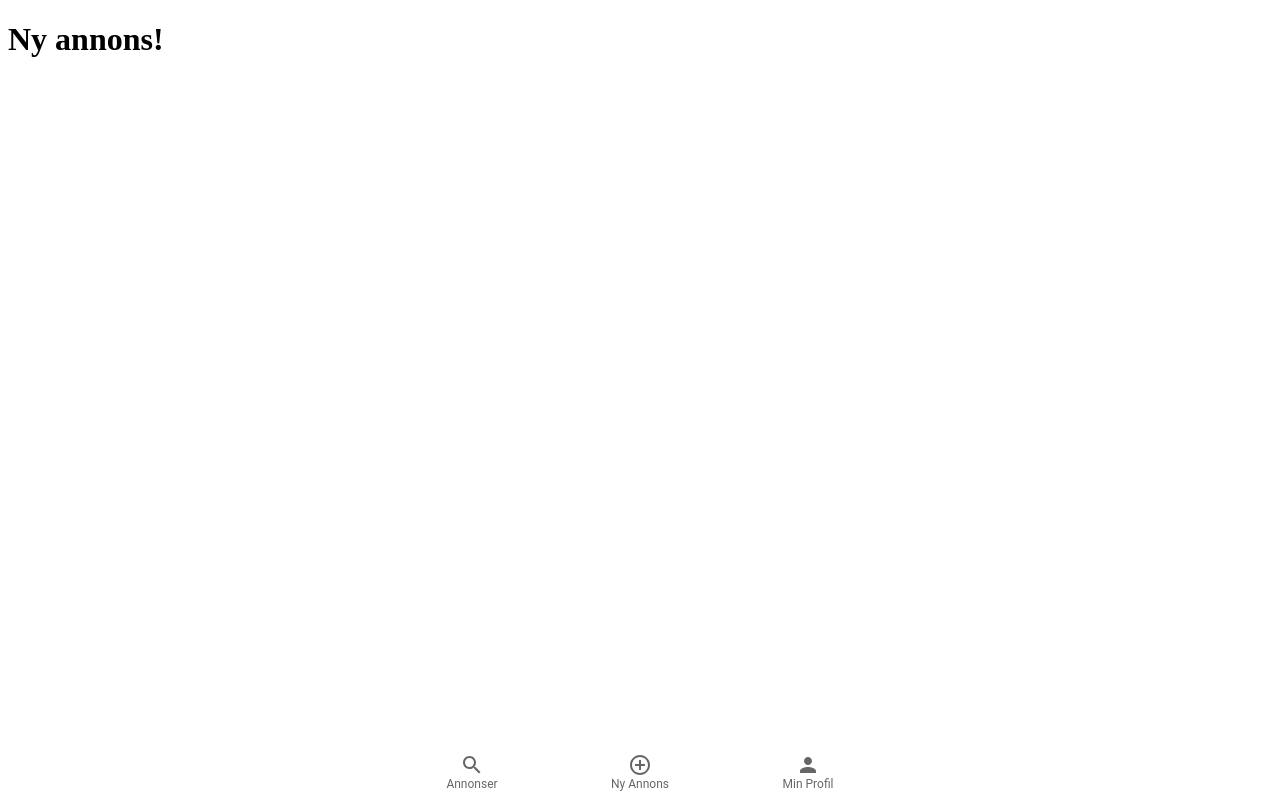
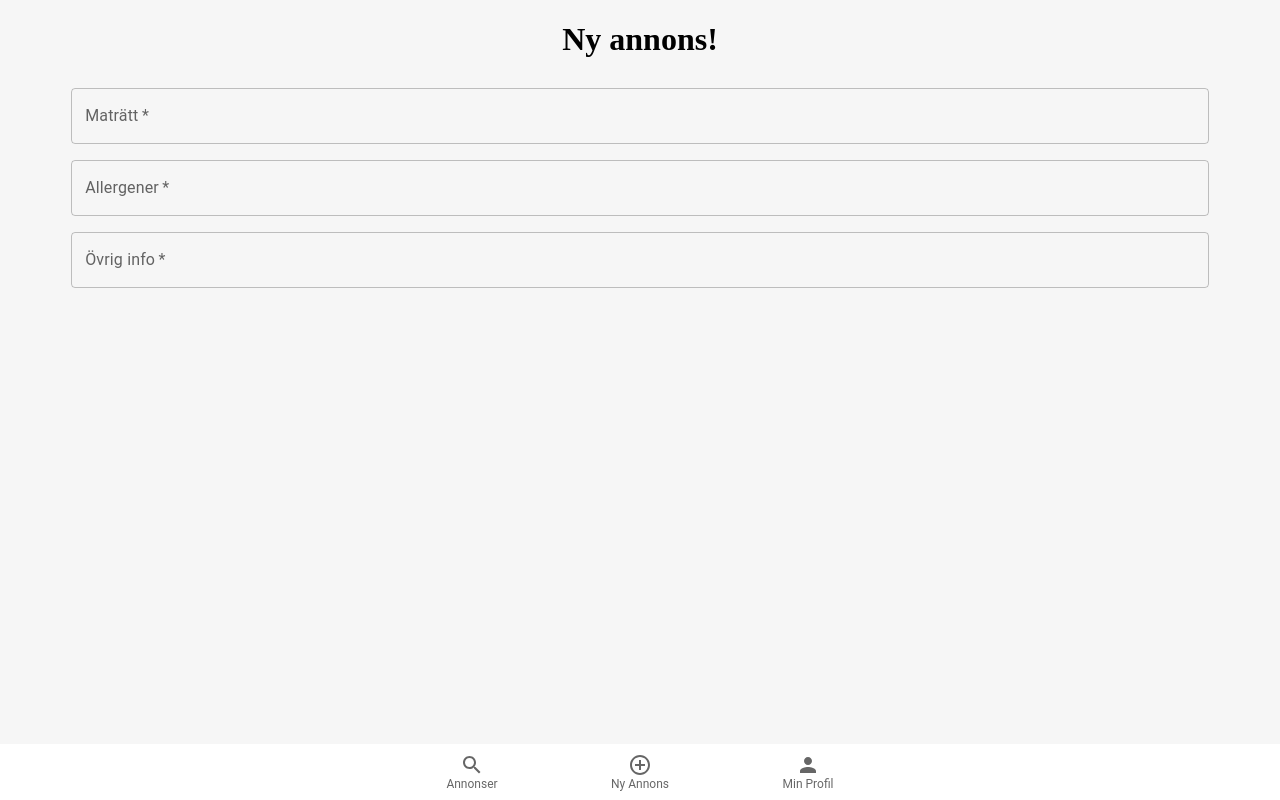
Before and after one commit to MikaelLindeman/smart-waste, a React (Create React App) app: page /Nyannons in a window 1280 px wide. Built offline with nearby package versions, Linux system fonts and the light colour scheme.

Commit message:
new changs again

```diff
--- a/src/App.css
+++ b/src/App.css
@@ -1,7 +1,5 @@
-.body {
-    color: black;
-    display: flex;
-    justify-content: center;
+html, body {
+    background-color: #F6F6F6;
 }
 
 .cardContainer {
@@ -13,7 +11,7 @@
 
 }
 .annonserPage {
-    background-color: antiquewhite;
+    background-color: #F6F6F6;
     margin: 0;
     padding: 0;
     width: 100%;
@@ -33,3 +31,22 @@
     align-content: center;
     align-items: flex-start;
 }
+.textContainer {
+    display: flex;
+    align-content: center;
+    justify-content: center;
+    flex-wrap: wrap;
+    flex-direction: row;
+    align-items: center;
+}
+.textField {
+    justify-content: center;
+}
+
+.nyAnnons {
+    justify-content: center;
+    display: flex;
+}
+.nyAnnonsPage {
+    background-color: #F6F6F6;
+}
--- a/src/components/Annonser/Annonser.js
+++ b/src/components/Annonser/Annonser.js
@@ -7,7 +7,6 @@ function Annonser() {
     <div className='annonserPage'>
         <h1 className='annonser'>Annonser</h1>
         <div className='foodCard'><FoodCard /></div>
-
     </div>
   )
 }
--- a/src/components/Navbar/Navbar.js
+++ b/src/components/Navbar/Navbar.js
@@ -7,6 +7,7 @@ import PersonIcon from '@mui/icons-material/Person';
 import React from 'react'
 import { Link } from "react-router-dom";
 import { useState } from "react";
+import Paper from '@mui/material/Paper';
 
 
 
@@ -21,7 +22,8 @@ export default function SimpleBottomNavigation() {
 
 
   return (
-  <Box>
+  <Box  >
+    <Paper >
       <BottomNavigation sx= {{ position: 'fixed', bottom: 0, left: 0, right: 0 }}elevation={3}
       showLabels
       value={value}
@@ -46,6 +48,7 @@ export default function SimpleBottomNavigation() {
         icon={<PersonIcon />}
         />
     </BottomNavigation>
+    </Paper>
   </Box>
   );
 }
--- a/src/components/NyAnnons/Nyannons.js
+++ b/src/components/NyAnnons/Nyannons.js
@@ -1,10 +1,25 @@
 import React from 'react'
-import FoodCard from '../Cards/FoodCard'
+import Box from '@mui/material/Box';
+import TextField from '@mui/material/TextField';
 
 function Nyannons() {
   return (
-    <div>
-      <h1>Ny annons!</h1>
+    <div className='nyAnnonsPage'>
+      <h1 className='nyAnnons'>Ny annons!</h1>
+      <Box
+      className='textContainer'
+      component="form"
+      sx={{
+        '& > :not(style)': { m: 1, width: '90%' },
+      }}
+      noValidate
+      autoComplete="off"
+    >
+      <TextField required className='textField' id="outlined-basic" label="Maträtt" variant="outlined" />
+      <TextField required className='textField'id="outlined-basic" label="Allergener" variant="outlined" />
+      <TextField required className='textField'id="outlined-basic" label="Övrig info" variant="outlined" />
+
+</Box>
     </div>
   )
 }
```
